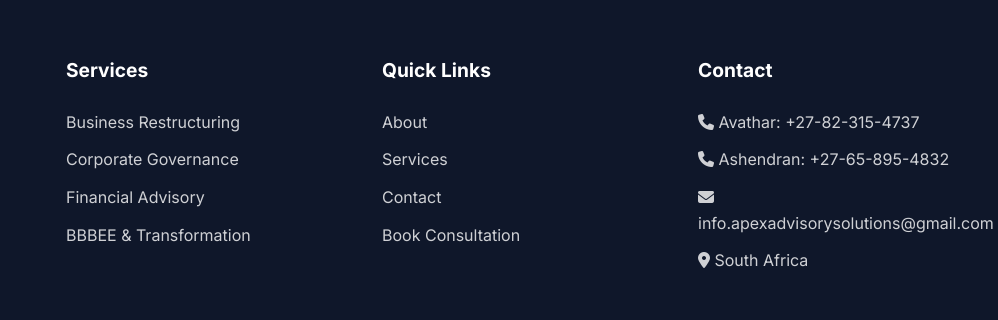
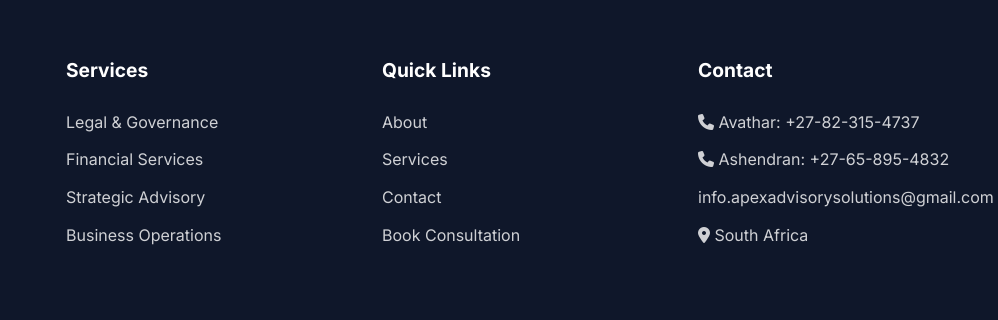
Before and after one commit to SugeshanNaidoo/Apex-Advisory-Solutions, a plain HTML site: page index.html in a window 1280 px wide. Shown: the part 2005-2325 px from the top of the page, 282-1280 px from the left. Drawn offline with nearby package versions, Linux system fonts and the light colour scheme.

Commit message:
index
Update

```diff
--- a/index.html
+++ b/index.html
@@ -710,10 +710,10 @@
             </div>
             <div class="footer-section">
                 <h3>Services</h3>
-                <a href="#" onclick="showPage('services')">Business Restructuring</a>
-                <a href="#" onclick="showPage('services')">Corporate Governance</a>
-                <a href="#" onclick="showPage('services')">Financial Advisory</a>
-                <a href="#" onclick="showPage('services')">BBBEE & Transformation</a>
+                <a href="#" onclick="showPage('services')">Legal & Governance</a>
+                <a href="#" onclick="showPage('services')">Financial Services</a>
+                <a href="#" onclick="showPage('services')">Strategic Advisory</a>
+                <a href="#" onclick="showPage('services')">Business Operations</a>
             </div>
             <div class="footer-section">
                 <h3>Quick Links</h3>
@@ -726,7 +726,7 @@
                 <h3>Contact</h3>
                 <p><i class="fas fa-phone"></i> Avathar: +27-82-315-4737</p>
 				<p><i class="fas fa-phone"></i> Ashendran: +27-65-895-4832</p>
-                <p><i class="fas fa-envelope"></i> info.apexadvisorysolutions@gmail.com</p>
+                <p> info.apexadvisorysolutions@gmail.com</p>
                 <p><i class="fas fa-map-marker-alt"></i> South Africa</p>
             </div>
         </div>
```
